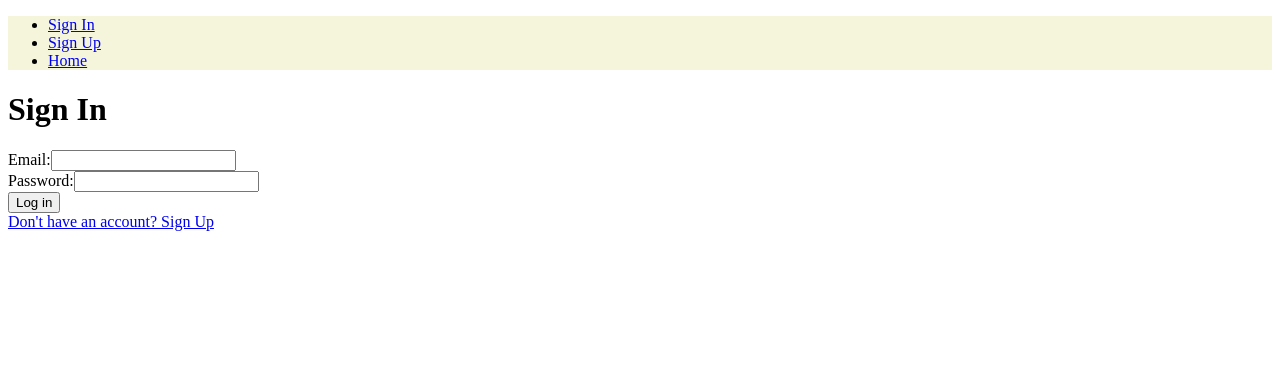
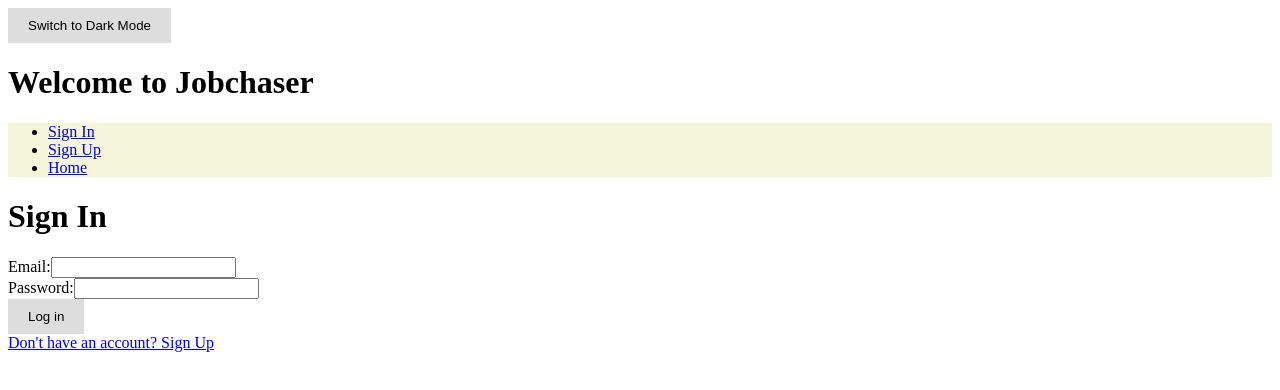
Before and after one commit to CarlChas/Jobchaser, a React (Vite) app: page /signin in a window 1280 px wide. Shown: the top 390 px of the page. Built offline with nearby package versions, Linux system fonts and the light colour scheme; no server answers.

Commit message:
added: dark mode toggle

```diff
--- a/src/App.css
+++ b/src/App.css
@@ -42,6 +42,36 @@
   flex: 1;
 }
 
-/* .jobSection {
-  justify-content: ;
-} */
+/* Define light theme styles */
+.light-theme {
+  --background-color: white;
+  --text-color: black;
+  --button-background: #ddd;
+  --button-text-color: black;
+}
+
+/* Define dark theme styles */
+.dark-theme {
+  --background-color: black;
+  --text-color: white;
+  --button-background: #333;
+  --button-text-color: white;
+}
+
+/* Apply the theme variables to the root element */
+body {
+  background-color: var(--background-color);
+  color: var(--text-color);
+}
+
+button {
+  background-color: var(--button-background);
+  color: var(--button-text-color);
+  border: none;
+  padding: 10px 20px;
+  cursor: pointer;
+}
+
+button:hover {
+  opacity: 0.8;
+}
--- a/src/App.tsx
+++ b/src/App.tsx
@@ -8,10 +8,16 @@
 import { AuthProvider } from './AuthContext'
 import Navigation from './components/Navigation'
 import ProtectedRoute from './components/ProtectedRoute'
+import { useTheme } from './components/NightMode'
+import ThemeToggleButton from './components/ThemeButton'
 
 const App: React.FC = () => {
+  const { theme } = useTheme()
   return (
+    <div className={theme === 'light' ? 'light-theme' : 'dark-theme'}>
       <AuthProvider>
+        <ThemeToggleButton />
+        <h1>Welcome to Jobchaser</h1>
         <BrowserRouter>
           <header>
             <Navigation />
@@ -26,6 +32,7 @@
           </Routes>
         </BrowserRouter>
       </AuthProvider>
+    </div>
   )
 }
 
--- /dev/null
+++ b/src/components/NightMode.tsx
@@ -0,0 +1,32 @@
+import React, { createContext, useState, useContext, ReactNode } from 'react';
+
+type Theme = 'light' | 'dark'
+
+interface ThemeContextType {
+    theme: Theme
+    toggleTheme: () => void
+}
+
+const ThemeContext = createContext<ThemeContextType | undefined>(undefined)
+
+export const useTheme = () => {
+    const context = useContext(ThemeContext)
+    if (!context) {
+        throw new Error('useTheme must be used within a ThemeProvider')
+    }
+    return context
+};
+
+export const ThemeProvider: React.FC<{ children: ReactNode }> = ({ children }) => {
+    const [theme, setTheme] = useState<Theme>('light')
+
+    const toggleTheme = () => {
+        setTheme((prevTheme) => (prevTheme === 'light' ? 'dark' : 'light'))
+    }
+
+    return (
+        <ThemeContext.Provider value={{ theme, toggleTheme }}>
+            {children}
+        </ThemeContext.Provider>
+    )
+}
--- /dev/null
+++ b/src/components/ThemeButton.tsx
@@ -0,0 +1,14 @@
+import React from 'react'
+import { useTheme } from './NightMode'
+
+const ThemeToggleButton: React.FC = () => {
+  const { theme, toggleTheme } = useTheme()
+
+  return (
+    <button onClick={toggleTheme}>
+      Switch to {theme === 'light' ? 'Dark' : 'Light'} Mode
+    </button>
+  )
+}
+
+export default ThemeToggleButton
--- a/src/main.tsx
+++ b/src/main.tsx
@@ -2,16 +2,19 @@
 import ReactDOM from 'react-dom/client'
 import App from './App.jsx'
 import { AuthProvider } from "./AuthContext"
+import { ThemeProvider } from './components/NightMode'
 import './index.css'
 import { Provider } from 'react-redux'
 import store from './store'
 
 ReactDOM.createRoot(document.getElementById('root')!).render(
   <React.StrictMode>
-    <AuthProvider>
-      <Provider store={store}>
-        <App />
-      </Provider>
-    </AuthProvider>
+    <ThemeProvider>
+      <AuthProvider>
+        <Provider store={store}>
+          <App />
+        </Provider>
+      </AuthProvider>
+    </ThemeProvider>
   </React.StrictMode>,
 )
```
Lines whose indentation alone changed are shown as unchanged.
